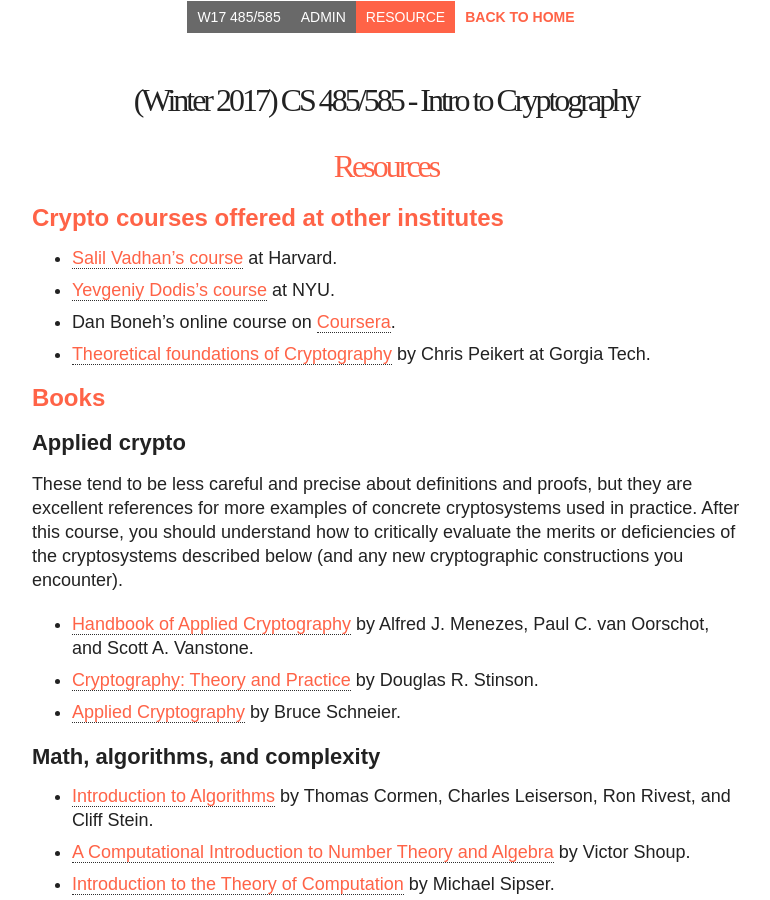
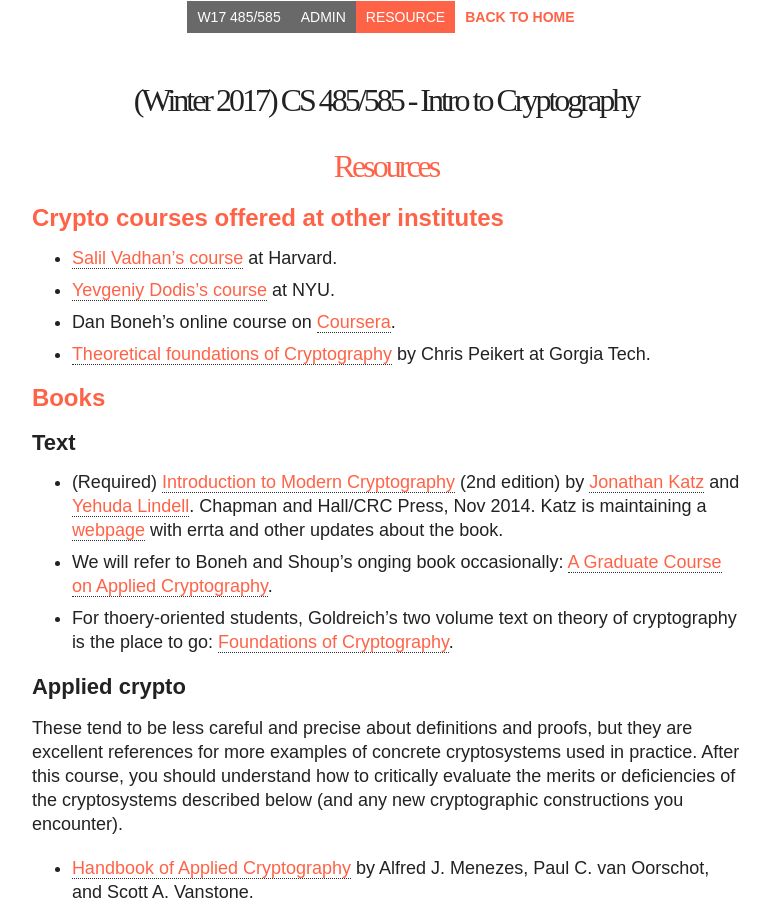
Before and after one commit to fangsonghub/fangsonghub.github.io, a Jekyll site: the page built from teaching/w17_4585_icrypto/zresource.md, in a window 1280 px wide and 900 px high. Shown: the whole window, without its empty margins (254-1024 px from the left). Built offline with Jekyll 4.4.1, drawn with Linux system fonts in a browser that asks for light colours; nearby versions of some CDN libraries.

```diff
--- a/teaching/w17_4585_icrypto/zresource.md
+++ b/teaching/w17_4585_icrypto/zresource.md
@@ -11,12 +11,28 @@ modified: 2017-01-05
 ## Crypto courses offered at other institutes
 
 *  [Salil Vadhan's course](http://people.seas.harvard.edu/~salil/cs120/index.html) at Harvard.
-*  [Yevgeniy Dodis's course](http://www.cs.nyu.edu/courses/fall08/G22.3210-001/index.html) at NYU.
+*  [Yevgeniy Dodis's course](http://www.cs.nyu.edu/courses/fnall08/G22.3210-001/index.html) at NYU.
 *  Dan Boneh's online course on [Coursera](https://www.coursera.org/learn/crypto){:target="_blank"}.
 *  [Theoretical foundations of Cryptography](https://wiki.cc.gatech.edu/theory/index.php/CS_8803TFC_-_Theoretical_Foundations_of_Cryptography,_Spring_2011){:target="_blank"}
    by Chris Peikert at Gorgia Tech.
 
 ## Books
+
+### Text
+
+* (Required) [Introduction to Modern
+Cryptography](http://www.cs.umd.edu/~jkatz/imc.html){:target="_blank"}
+(2nd edition) by [Jonathan
+Katz](http://www.cs.umd.edu/~jkatz){:target="_blank"} and [Yehuda
+Lindell](http://u.cs.biu.ac.il/~lindell/){:target="_blank"}.  Chapman
+and Hall/CRC Press, Nov 2014. Katz is maintaining a
+[webpage](http://www.cs.umd.edu/~jkatz/imc.html){:target="_blank"} with
+errta and other updates about the book.
+* We will refer to Boneh and Shoup's onging book occasionally:
+[A Graduate Course on Applied Cryptography](https://crypto.stanford.edu/~dabo/cryptobook/){:target="_blank"}.
+* For thoery-oriented students, Goldreich's two volume text on theory
+  of cryptography is the place to go: [Foundations of
+  Cryptography](http://www.wisdom.weizmann.ac.il/~oded/foc-book.html){:target="_blank"}.
 
 ### Applied crypto
 
```
Also changed, not shown: teaching/w17_4585_icrypto/index.md (+5 -5 lines), 1 other file.
